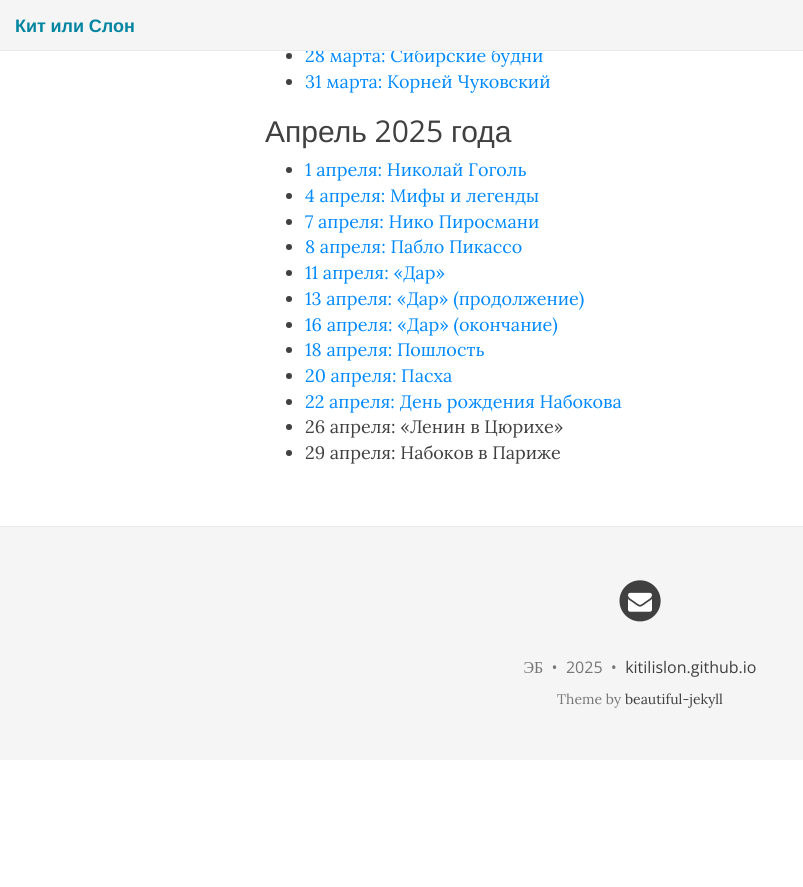
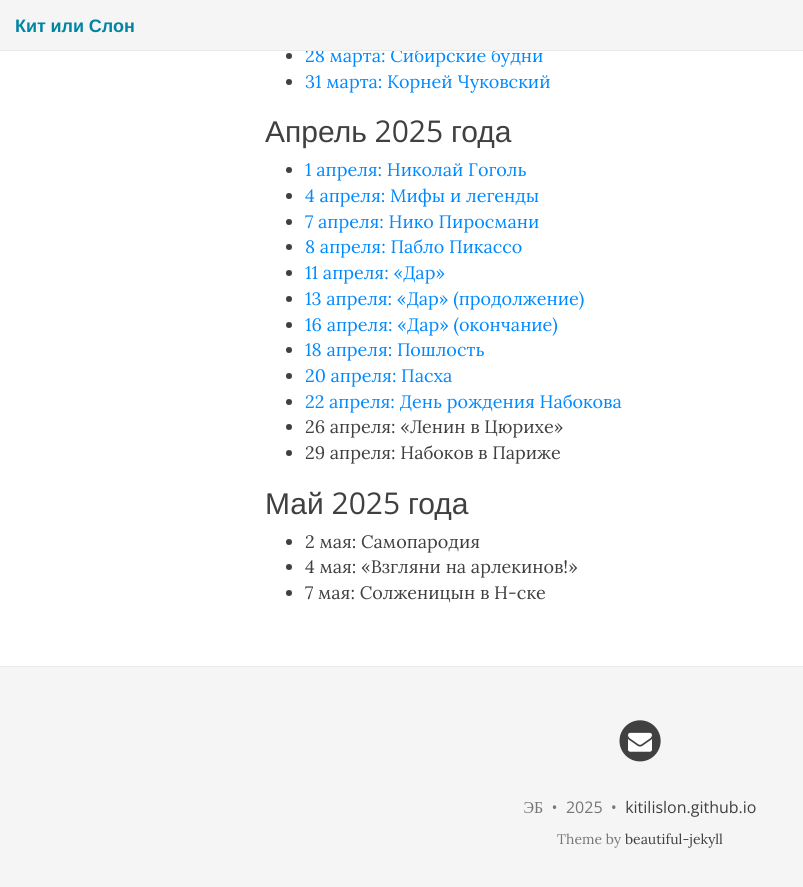
Before and after one commit to KitIliSlon/KitIliSlon.github.io, a Jekyll site: the page built from index.md, in a window 1280 px wide and 900 px high, scrolled down 2724 px. Shown: the top 887 px of the window, without its empty margins (0-803 px from the left). Built offline with Jekyll 4.4.1, drawn with Linux system fonts in a browser that asks for light colours; nearby versions of some CDN libraries; before the commit the page ends 3484 px from its top, so only the background shows below that.

Commit message:
2024-09-28

```diff
--- a/index.md
+++ b/index.md
@@ -118,3 +118,9 @@ published: true
 * [22 апреля: День рождения Набокова](https://kitilislon.github.io/2025-04-22)
 * 26 апреля: «Ленин в Цюрихе»
 * 29 апреля: Набоков в Париже
+
+## Май 2025 года
+
+* 2 мая: Самопародия
+* 4 мая: «Взгляни на арлекинов!»
+* 7 мая: Солженицын в Н-ске
```
Also changed, not shown: 2024-09-25.md (+4 -0 lines).
